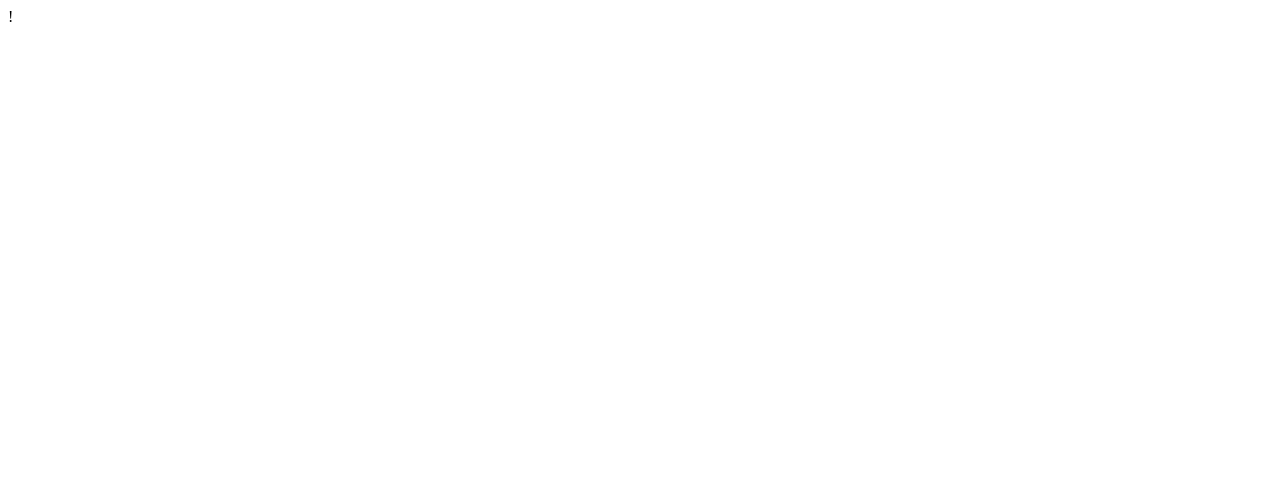
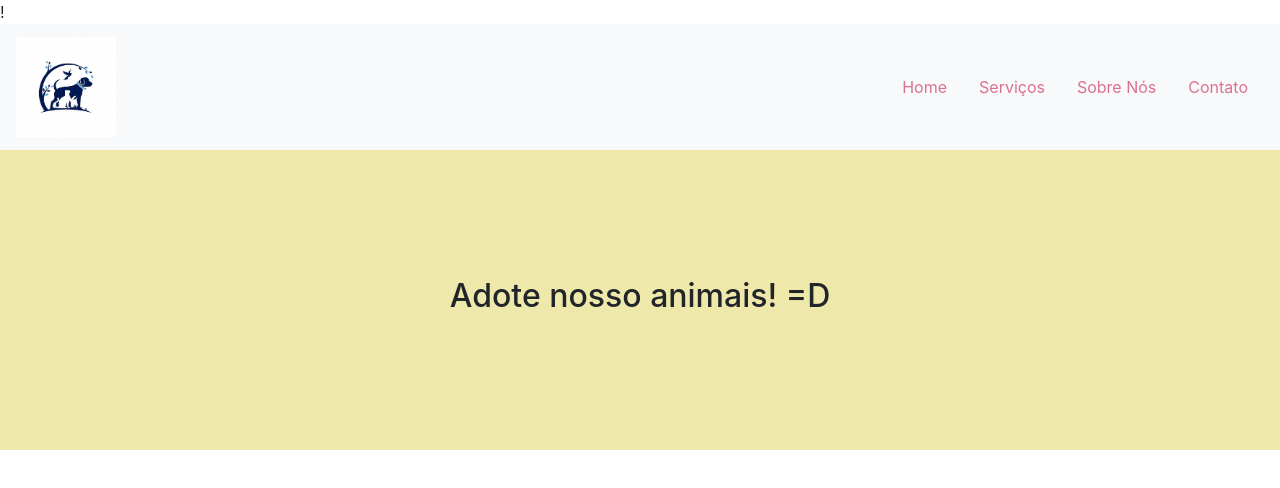
Before and after one commit to Tamirespaquino/projetoagencia, a plain HTML site: page index.html in a window 1280 px wide. Drawn offline with nearby package versions, Linux system fonts and the light colour scheme.

Commit message:
Criação header, navbar e banner

```diff
--- a/css/style.css
+++ b/css/style.css
@@ -1,3 +1,11 @@
-body{
+.nav-link{
+    color: palevioletred;
+}
 
+#banner{
+    display: flex;
+    height: 300px;
+    background: palegoldenrod;
+    justify-content: center;
+    align-items: center;
 }
--- a/index.html
+++ b/index.html
@@ -4,9 +4,39 @@
     <meta charset="UTF-8">
     <meta name="viewport" content="width=device-width, initial-scale=1.0">
     <meta http-equiv="X-UA-Compatible" content="ie=edge">
+    <link rel="stylesheet" href="https://stackpath.bootstrapcdn.com/bootstrap/4.4.0/css/bootstrap.min.css" integrity="sha384-SI27wrMjH3ZZ89r4o+fGIJtnzkAnFs3E4qz9DIYioCQ5l9Rd/7UAa8DHcaL8jkWt" crossorigin="anonymous">
+    <link rel="stylesheet" href="css/style.css">
     <title>Document</title>
 </head>
 <body>
 
+    <header>
+
+    <nav class="navbar navbar-light bg-light">
+        <a class="navbar-brand" href="#">
+            <img src="Img/logo.jpg" width="100" height="100" alt="">
+        </a>
+
+        <ul class="nav">
+            <li class="nav-item">
+              <a class="nav-link active" href="#">Home</a>
+            </li>
+            <li class="nav-item">
+              <a class="nav-link" href="#">Serviços</a>
+            </li>
+            <li class="nav-item">
+              <a class="nav-link" href="#">Sobre Nós</a>
+            </li>
+            <li class="nav-item">
+              <a class="nav-link" href="#" tabindex="-1" aria-disabled="true">Contato</a>
+            </li>
+          </ul>
+    </nav>
+
+    </header>
+
+    <section id="banner">
+        <h2>Adote nosso animais! =D</h2>
+    </section>
 </body>
 </html>
```
Also changed, not shown: Img/banner.jpg (added), Img/logo.jpg (added).
